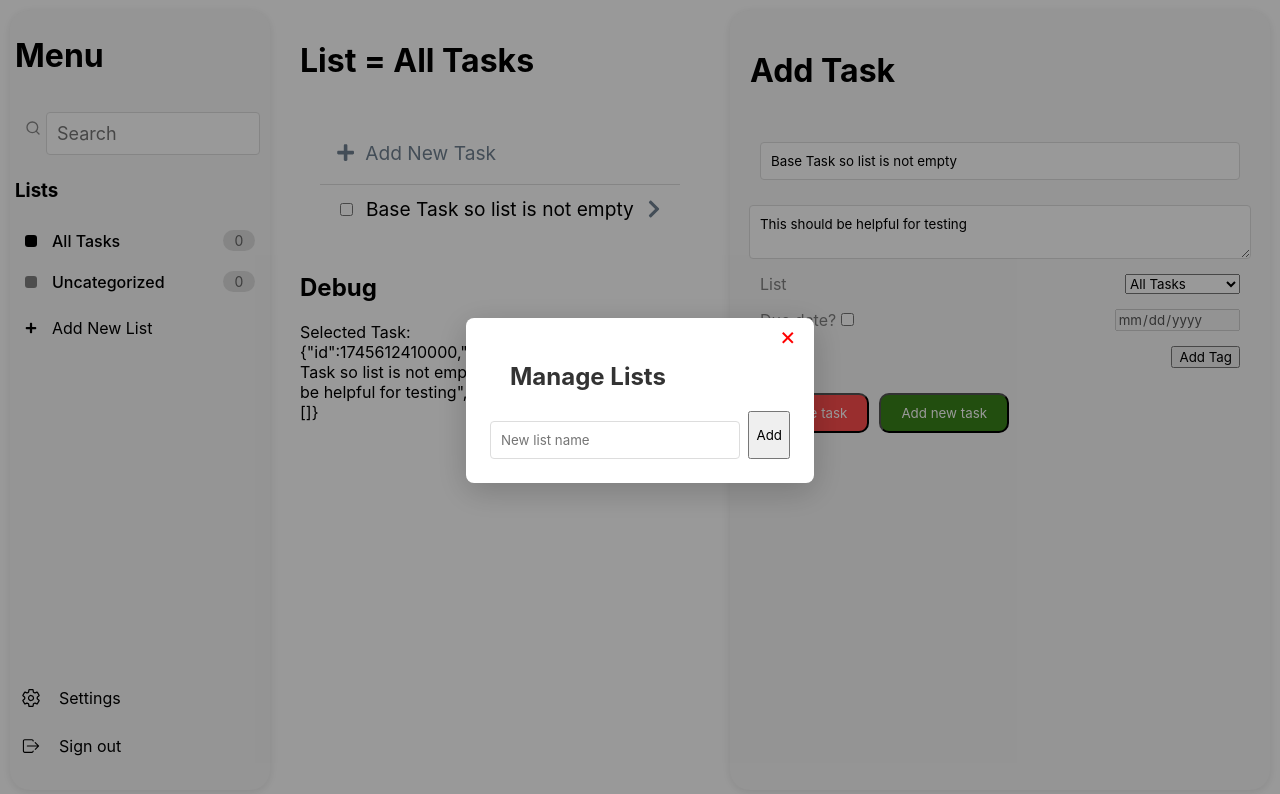
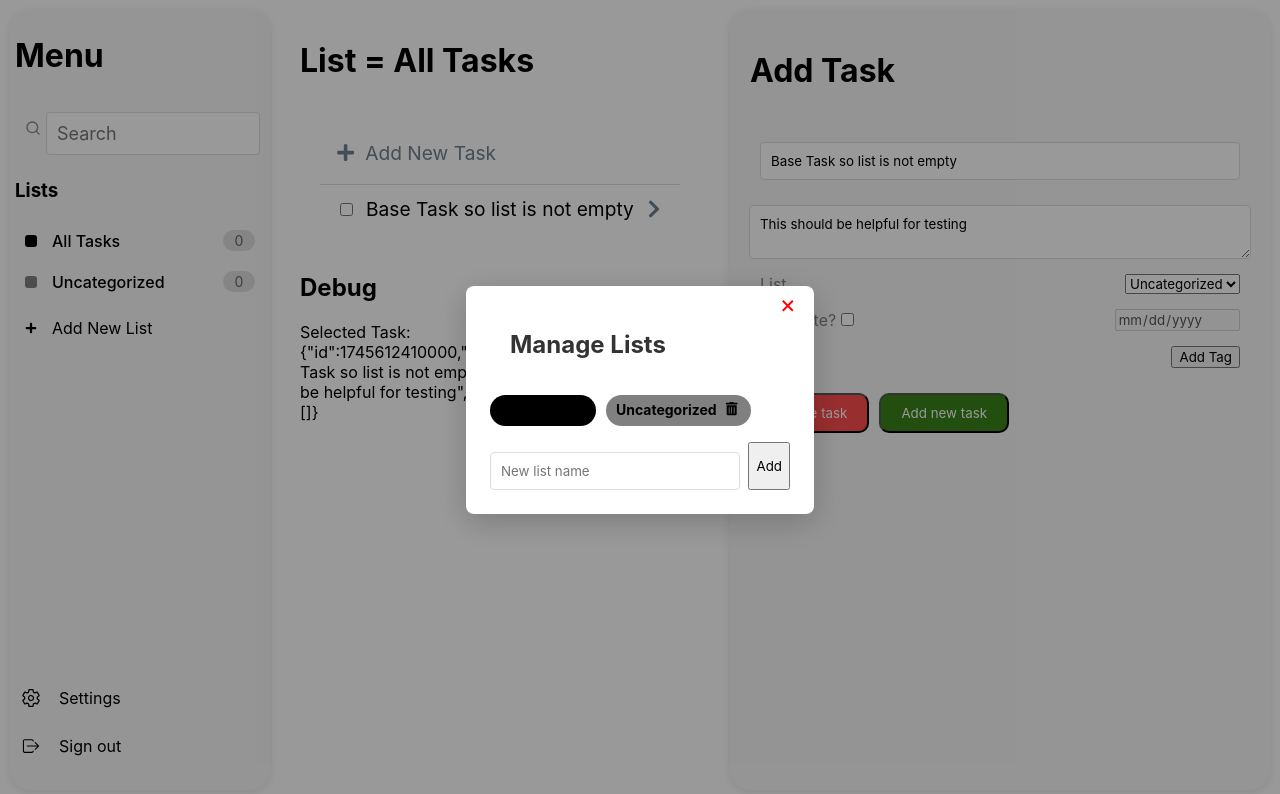
Before and after one commit to tomjones-4/react-task-tracker-web-app, a React (Vite) app: page / in a window 1280 px wide. Both pictures are taken after a click on the element "Add New List". Shown: the top 794 px of the page. Built offline with nearby package versions, Linux system fonts and the light colour scheme.

Commit message:
Make lists more functional

```diff
--- a/src/App.jsx
+++ b/src/App.jsx
@@ -33,47 +33,43 @@ const App = () => {
   // const [tasks, setTasks] = useState([]);
 
   const specialLists = [
-    { id: 0, name: "All Tasks", color: "black", count: 0 },
-    { id: 1, name: "Uncategorized", color: "gray", count: 0 },
+    { id: -1, name: "All Tasks", color: "black", count: 0 },
+    { id: 0, name: "Uncategorized", color: "gray", count: 0 },
   ];
-
-  const [tasks, setTasks] = useState(() => {
-    const storedTasks = localStorage.getItem(LOCAL_STORAGE_KEY_TASKS);
-    return storedTasks ? JSON.parse(storedTasks) : []; // Load from localStorage or default to []
-  });
-
-  const [selectedTask, setSelectedTask] = useState(
-    tasks.length > 0 ? tasks[0] : null
-  );
 
   const [tags, setTags] = useState(() => {
     const storedTags = localStorage.getItem(LOCAL_STORAGE_KEY_TAGS);
     return storedTags ? JSON.parse(storedTags) : []; // Load from localStorage or default to []
   });
 
-  // const [lists, setLists] = useState([]);
-  // const [lists, setLists] = useState(() => {
-  //   const storedLists = localStorage.getItem(LOCAL_STORAGE_KEY_LISTS);
-  //   return storedLists ? JSON.parse(storedLists) : []; // Load from localStorage or default to []
-  // });
+  // const [lists, setLists] = useState(specialLists);
 
   // Need to change this so that special lists aren't multiply added every time the page is refreshed
   const [lists, setLists] = useState(() => {
     let storedLists = localStorage.getItem(LOCAL_STORAGE_KEY_LISTS);
     storedLists = storedLists ? JSON.parse(storedLists) : []; // Load from localStorage or default to []
-    return [...specialLists, ...storedLists]; // Add special lists to the beginning
+
+    // Check if special lists are already in storedLists
+    const specialListIds = specialLists.map((list) => list.id);
+    const hasSpecialLists = storedLists.some((list) =>
+      specialListIds.includes(list.id)
+    );
+    if (!hasSpecialLists) {
+      return [...specialLists, ...storedLists]; // Add special lists to the beginning
+    } else {
+      // If special lists are already in storedLists, just return storedLists
+      return storedLists;
+    }
   });
 
-  const [selectedList, setSelectedList] = useState(
-    lists.length > 0 ? lists[0] : null
-  );
+  const [selectedList, setSelectedList] = useState(lists[0]);
 
   const addList = (newList) => {
     setLists([...lists, newList]);
   };
 
   const deleteList = (listId) => {
-    if (listId == 0) return; // don't allow deleting "None" list
+    if (listId == -1 || listId == -0) return; // don't allow deleting "All Tasks" or "Uncategorized" lists
     const updatedLists = lists.filter((list) => list.id !== listId);
     setLists(updatedLists);
     // Deselect list if it's deleted
@@ -83,7 +79,7 @@ const App = () => {
     // Update tasks to remove the deleted list from them
     // TODO - probably need to update some logic on list count here to make sure it doesn't go negative
     const updatedTasks = tasks.map((task) => {
-      if (task.list.id === listId) {
+      if (task.listId === listId) {
         return {
           ...task,
           listId: 0,
@@ -94,6 +90,11 @@ const App = () => {
     setTasks(updatedTasks);
   };
 
+  const changeSelectedList = (list) => {
+    setSelectedList(list);
+    setSelectedTask(tasks.find((task) => task.listId == list.id) || tasks[0]);
+  };
+
   const addTag = (newTag) => {
     setTags([...tags, newTag]);
   };
@@ -102,6 +103,26 @@ const App = () => {
     const updatedTags = tags.filter((t) => t !== tag);
     setTags(updatedTags);
   };
+
+  const [tasks, setTasks] = useState(() => {
+    const storedTasks = localStorage.getItem(LOCAL_STORAGE_KEY_TASKS);
+    return storedTasks ? JSON.parse(storedTasks) : []; // Load from localStorage or default to []
+  });
+
+  const [selectedTask, setSelectedTask] = useState(
+    tasks.find((task) => task.id == selectedList.id) || tasks[0]
+  );
+
+  if (lists.length == 0) {
+    const newList = {
+      id: 0,
+      color: "gray",
+      name: "None",
+      count: 0,
+    };
+    setSelectedList(newList);
+    setLists([newList]);
+  }
 
   if (tasks.length == 0) {
     const newTask = {
@@ -116,18 +137,6 @@ const App = () => {
     setSelectedTask(newTask);
     setTasks([newTask]);
   }
-
-  if (lists.length == 0) {
-    const newList = {
-      id: 0,
-      color: "gray",
-      name: "None",
-      count: 0,
-    };
-    setSelectedList(newList);
-    setLists([newList]);
-  }
-
   const [isAddMode, setIsAddMode] = useState(true);
 
   // Save tasks to localStorage whenever the tasks array changes
@@ -220,6 +229,13 @@ const App = () => {
     );
   };
 
+  const getTasksByListId = (listId) => {
+    if (listId == -1) {
+      return tasks; // Return all tasks for "All Tasks" list
+    }
+    return tasks.filter((task) => task.listId === listId);
+  };
+
   // const testfunction = () => {
   //   console.log("test THISSSS");
   //   setTasks(tasks.slice(0, 2));
@@ -232,11 +248,11 @@ const App = () => {
         lists={lists}
         addList={addList}
         deleteList={deleteList}
-        setSelectedList={setSelectedList}
+        changeSelectedList={changeSelectedList}
       />
       <MainView
         selectedListName={selectedList.name}
-        tasks={tasks.filter((task) => task.listId === selectedList.id)}
+        tasks={getTasksByListId(selectedList.id)}
         deleteTask={deleteTask}
         toggleCompleted={toggleCompleted}
         setSelectedTask={setSelectedTask}
--- a/src/components/AddListModal.jsx
+++ b/src/components/AddListModal.jsx
@@ -1,6 +1,7 @@
 import { useState } from "react";
+import { FaTrashAlt } from "react-icons/fa";
 
-const AddListModal = ({ addList, closeModal }) => {
+const AddListModal = ({ lists, addList, deleteList, closeModal }) => {
   const [newListName, setNewListName] = useState("");
 
   const getRandomPastelColor = () => {
@@ -33,31 +34,22 @@ const AddListModal = ({ addList, closeModal }) => {
         </button>
         <h2 className="modal-title">Manage Lists</h2>
 
-        {/* <div className="lists">
+        <div className="lists">
           {lists.length > 0 ? (
-            lists.map((list, i) => (
+            lists.map((list) => (
               <span
-                key={i}
+                key={list.id}
                 className="list"
                 style={{
                   backgroundColor: list.color,
                 }}
-                // TODO
-                // Need to handle this a better way than having the onclick apply to the whole span because there is also the garbage icon
-                onClick={(e) => {
-                  e.preventDefault();
-                  addTaskTag(list);
-                }}
-                onMouseEnter={() => setHover(true)}
-                onMouseLeave={() => setHover(false)}
               >
                 {list.name}
                 <button
                   className="delete-tag-button"
                   onClick={(e) => {
                     e.preventDefault();
-                    e.stopPropagation(); // prevent tag click event from firing
-                    deleteTag(list);
+                    deleteList(list.id);
                   }}
                 >
                   <FaTrashAlt className="delete-tag-icon" />
@@ -67,7 +59,7 @@ const AddListModal = ({ addList, closeModal }) => {
           ) : (
             <p>No lists yet. Add some below!</p>
           )}
-        </div> */}
+        </div>
 
         <div className="new-list-section">
           <input
--- a/src/components/AddTagsModal.jsx
+++ b/src/components/AddTagsModal.jsx
@@ -41,8 +41,6 @@ const AddTagsModal = ({ tags, addTag, deleteTag, addTaskTag, closeModal }) => {
                 style={{
                   backgroundColor: tag.color,
                 }}
-                // TODO
-                // Need to handle this a better way than having the onclick apply to the whole span because there is also the garbage icon
                 onClick={(e) => {
                   e.preventDefault();
                   addTaskTag(tag);
--- a/src/components/Menu.jsx
+++ b/src/components/Menu.jsx
@@ -4,7 +4,7 @@ import { IoSettingsOutline } from "react-icons/io5";
 import { IoIosLogOut } from "react-icons/io";
 import AddList from "./AddList";
 
-const Menu = ({ lists, addList, deleteList, setSelectedList }) => {
+const Menu = ({ lists, addList, deleteList, changeSelectedList }) => {
   return (
     <div className="menu-container">
       <h1>Menu</h1>
@@ -31,7 +31,7 @@ const Menu = ({ lists, addList, deleteList, setSelectedList }) => {
           placeholder="Search"
         ></input>
       </div>
-      <MenuLists lists={lists} setSelectedList={setSelectedList} />
+      <MenuLists lists={lists} changeSelectedList={changeSelectedList} />
       <AddList lists={lists} addList={addList} deleteList={deleteList} />
       <div className="menu-footer">
         <span>
--- a/src/components/MenuLists.jsx
+++ b/src/components/MenuLists.jsx
@@ -1,6 +1,6 @@
 import React from "react";
 
-const MenuLists = ({ lists, setSelectedList }) => {
+const MenuLists = ({ lists, changeSelectedList }) => {
   return (
     <div>
       <h3>Lists</h3>
@@ -9,7 +9,7 @@ const MenuLists = ({ lists, setSelectedList }) => {
           <div
             className="menu-list"
             key={list.id}
-            onClick={() => setSelectedList(list)}
+            onClick={() => changeSelectedList(list)}
           >
             <span
               className="menu-list-color-block"
```
